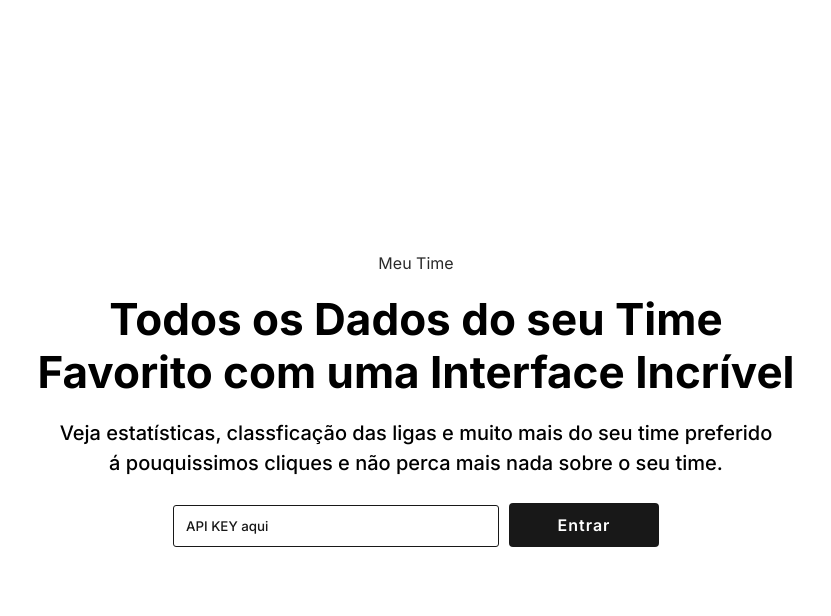
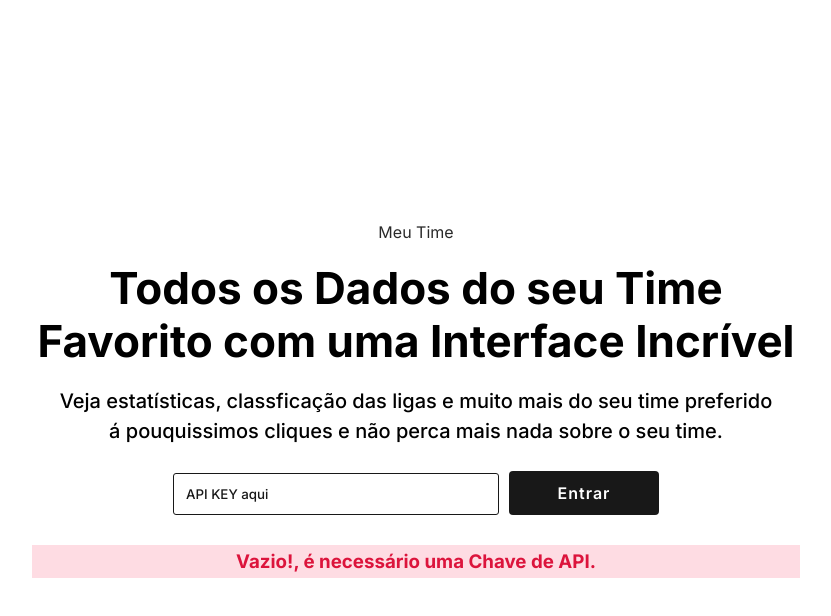
Before and after one commit to ThomAlmeidaRD/Meu-Time, a React (Vite) app in the folder meu-time/: page / in a window 1280 px wide. Both pictures are taken after a click on the button "Entrar". Shown: the top 616 px of the page, without its empty margins (224-1055 px from the left). Built offline with nearby package versions, Linux system fonts and the light colour scheme.

Commit message:
Autenticação com chave String

```diff
--- a/meu-time/src/App.jsx
+++ b/meu-time/src/App.jsx
@@ -1,4 +1,25 @@
 import './assets/css/main.css'
+
+var API_KEY = 'c0c99d1d10c719c858bcdcdf31134c83'
+
+function auth() {
+
+  var txtAPI = document.querySelector('input')
+  var displayError = document.querySelector('h3')
+
+  if (txtAPI.value == '') {
+    displayError.style.display = 'block'
+    displayError.innerText = 'Vazio!, é necessário uma Chave de API.'
+  } else if (txtAPI.value != API_KEY) {
+    displayError.style.display = 'block'
+    displayError.innerText = 'Insira uma chave de API válida.'
+  }else if(txtAPI.value == API_KEY){
+    displayError.style.display = 'block'
+    displayError.style.background = 'green'
+    displayError.style.color = 'springgreen'
+    displayError.innerText = 'Chave inserida com sucesso'
+  }
+}
 
 function App() {
 
@@ -13,7 +34,8 @@ function App() {
           <h1>Todos os Dados do seu Time Favorito com uma Interface Incrível</h1>
           <p>Veja estatísticas, classficação das ligas e muito mais do seu time preferido á pouquissimos cliques e não perca mais nada sobre o seu time.</p>
           <input type="text" placeholder='API KEY aqui' />
-          <button>Entrar</button>
+          <button onClick={auth}>Entrar</button>
+          <h3 id='display-error'>display error</h3>
         </div>
       </main>
     </>
--- a/meu-time/src/assets/css/main.css
+++ b/meu-time/src/assets/css/main.css
@@ -69,3 +69,12 @@ main {
 .content button:hover {
     transform: scale(1.03);
 }
+
+#display-error {
+    display: none;
+    margin-top: 30px;
+    color: crimson;
+    font-weight: 700;
+    background: rgba(247, 86, 118, 0.204);
+    padding: 5px;
+}
```
